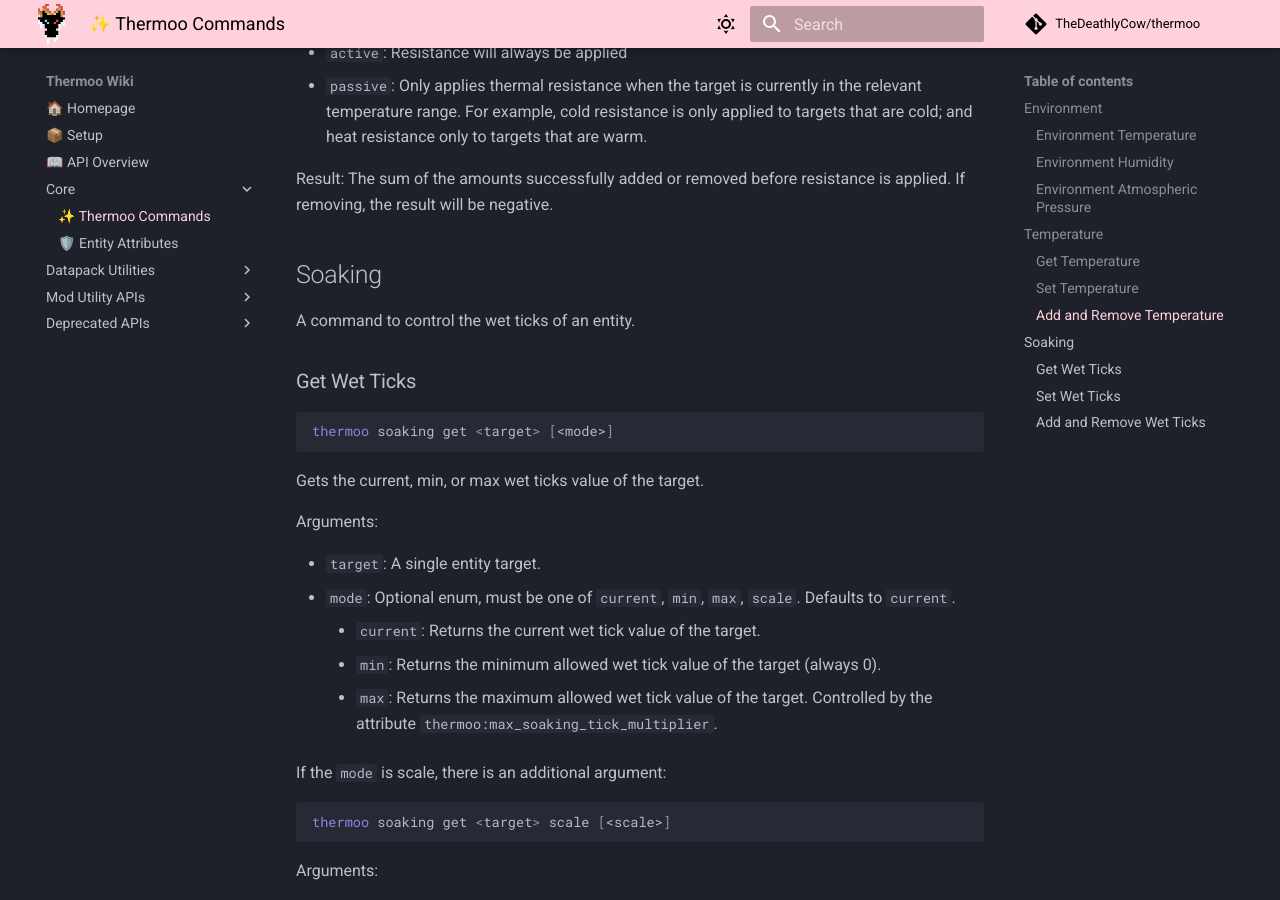
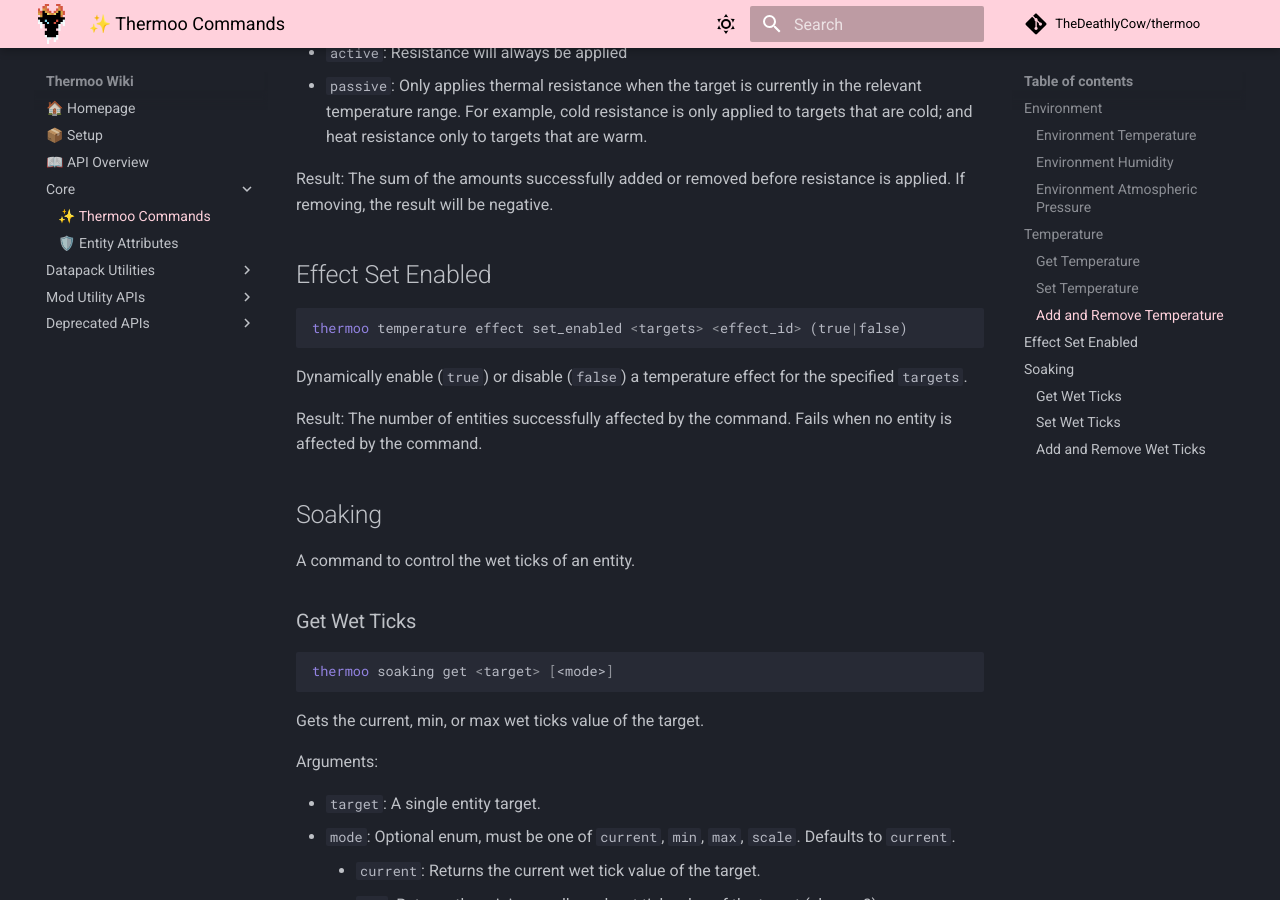
Before and after one commit to TheDeathlyCow/thermoo-docs, an MkDocs documentation site: the page built from docs/command.md, in a window 1280 px wide and 900 px high, scrolled down 3319 px. Built offline with MkDocs 1.6.1 and Material for MkDocs 9.7.7, drawn with Linux system fonts in a browser that asks for light colours; comment, search, counter and statistics services are not loaded.

Commit message:
add effect set_enabled command docs

````diff
--- a/docs/command.md
+++ b/docs/command.md
@@ -116,6 +116,15 @@
 
 Result: The sum of the amounts successfully added or removed before resistance is applied. If removing, the result will be negative.
 
+## Effect Set Enabled
+
+```mcfunction
+thermoo temperature effect set_enabled <targets> <effect_id> (true|false)
+```
+
+Dynamically enable (`true`) or disable (`false`) a temperature effect for the specified `targets`.
+
+Result: The number of entities successfully affected by the command. Fails when no entity is affected by the command.
 
 ## Soaking
 
````
